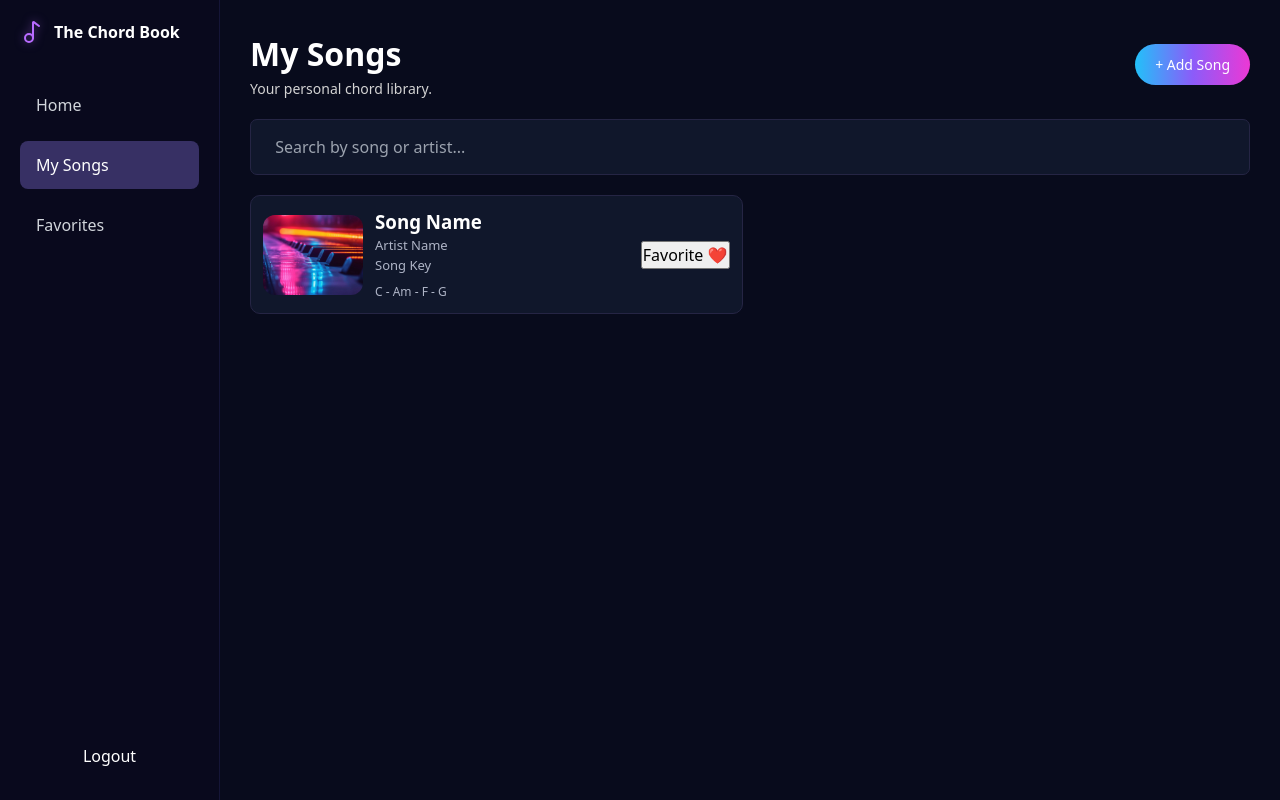
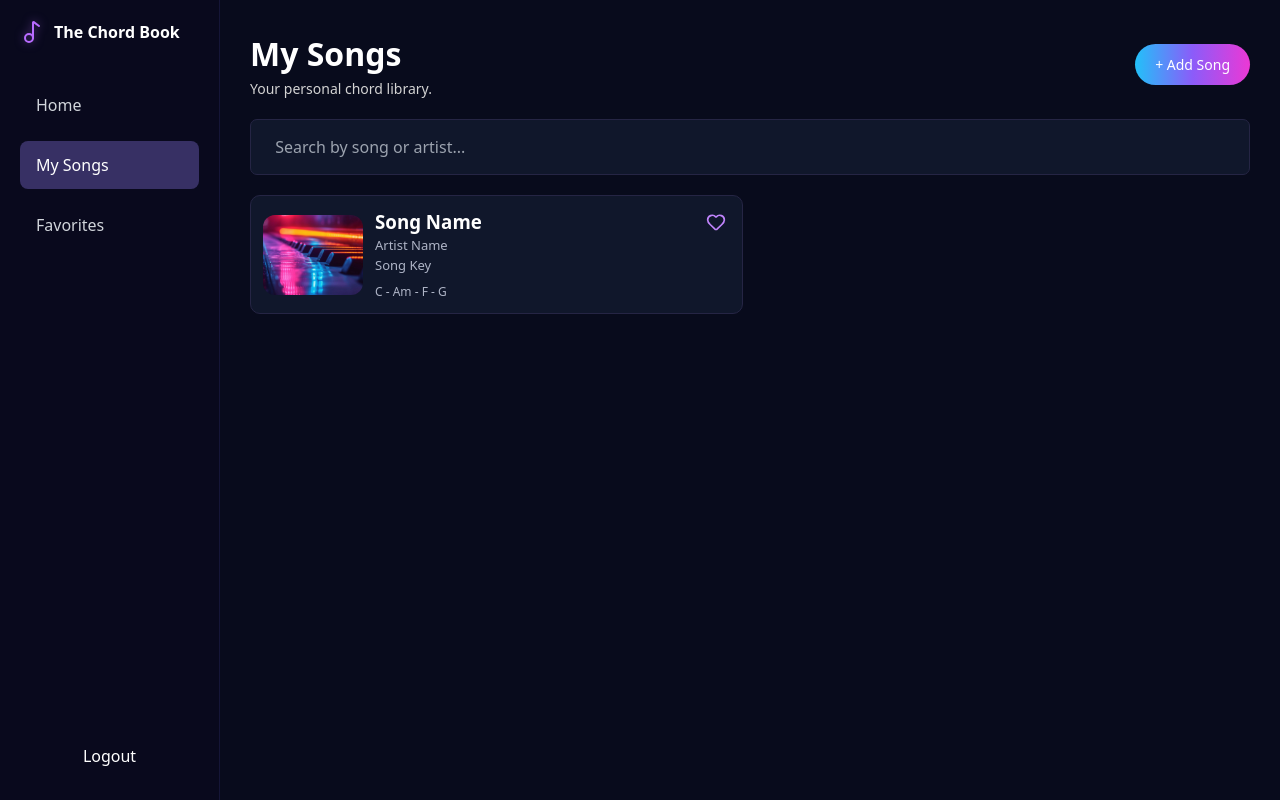
Before and after one commit to mercytv932/Chord_Book, a React (Vite) app in the folder frontend/: page /mysongs in a window 1280 px wide. Built offline with nearby package versions, Linux system fonts and the light colour scheme.

Commit message:
SongCard favorite button styled and done

```diff
--- a/frontend/src/App.css
+++ b/frontend/src/App.css
@@ -319,3 +319,17 @@
   border-radius: 5px;
   margin-bottom: 6px;
 }
+
+.favorite-button {
+  background: transparent;
+  border: none;
+  color: #c084fc;
+  cursor: pointer;
+  align-self: flex-start;
+  padding: 4px;
+  transition: transform 0.2s ease;
+}
+
+.favorite-button:hover {
+  transform: scale(1.2);
+}
--- a/frontend/src/components/SongCard.tsx
+++ b/frontend/src/components/SongCard.tsx
@@ -1,6 +1,9 @@
+import { Heart } from "lucide-react";
+import { useState } from "react";
 import songCardImage from "../assets/songCardImage.png.jpeg";
 
 function SongCard() {
+  const [isFavorite, setIsFavorite] = useState(false);
   return (
     <div className="song-card">
       <img
@@ -17,7 +20,18 @@ function SongCard() {
         </div>
         <p className="chord-progression">C - Am - F - G</p>
       </div>
-      <button className="favorite-button">Favorite ❤️ </button>
+      <button
+        className="favorite-button"
+        type="button"
+        onClick={() => setIsFavorite(!isFavorite)}
+      >
+        {" "}
+        <Heart
+          size={20}
+          fill={isFavorite ? "red" : "none"}
+          color={isFavorite ? "red" : "#c084fc"}
+        />
+      </button>
     </div>
   );
 }
```
